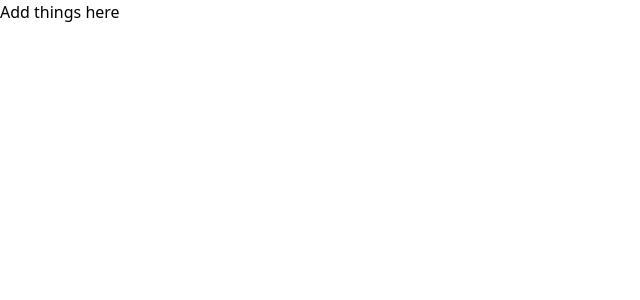
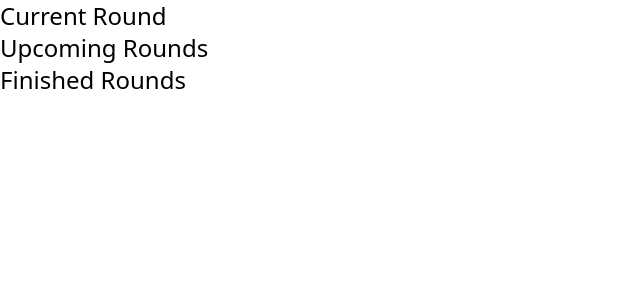
Before and after one commit to gnawinganimal/musicverses, a React (Create React App) app: page / in a window 1280 px wide. Shown: the top 300 px of the page, without its empty margins (0-640 px from the left). Built offline with nearby package versions, Linux system fonts and the light colour scheme.

Commit message:
Add arena page

```diff
--- a/src/App.tsx
+++ b/src/App.tsx
@@ -1,9 +1,11 @@
 import React from 'react';
+
+import { Arena } from './pages/Arena';
 
 function App() {
   return (
     <div className="App">
-      Add things here
+      <Arena />
     </div>
   );
 }
--- /dev/null
+++ b/src/pages/Arena.tsx
@@ -0,0 +1,15 @@
+import React from 'react';
+
+export function Arena() {
+    return (
+        <div>
+
+            <h3 className="text-2xl">Current Round</h3>
+
+            <h3 className="text-2xl">Upcoming Rounds</h3>
+
+            <h3 className="text-2xl">Finished Rounds</h3>
+
+        </div>
+    );
+}
```
